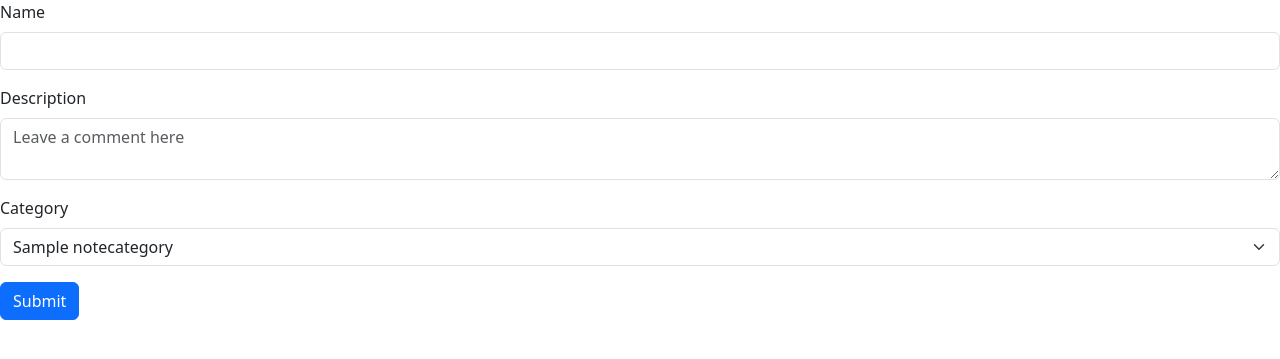
After one commit to AsTro-gg/Notes, a Django app: page /create-note/ in a window 1280 px wide. The commit adds this page. Shown: the top 359 px of the page. Run offline with Django 5.2, Linux system fonts and the light colour scheme; tables that the repository leaves empty hold one stand-in row (values such as "Sample post").

Commit message:
Made changes in the home page, also created note category creation page with django forms

```diff
--- a/notes/base/models.py
+++ b/notes/base/models.py
@@ -6,8 +6,11 @@ from django.contrib.auth.models import User
 class NoteCategory(models.Model):
     name = models.CharField(max_length=100)
 
+    def __str__(self):
+        return self.name
+
 class Note(models.Model):
     name = models.CharField(max_length=100)
     description = models.TextField()
     category = models.ForeignKey(NoteCategory, on_delete=models.SET_NULL,null=True)
-    user = models.ForeignKey(User, on_delete=models.SET_NULL,null=True)
+    user = models.ForeignKey(User, on_delete=models.CASCADE,null=True)
--- /dev/null
+++ b/notes/base/templates/create_note.html
@@ -0,0 +1,37 @@
+<!DOCTYPE html>
+<html lang="en">
+<head>
+    <meta charset="UTF-8">
+    <meta name="viewport" content="width=device-width, initial-scale=1.0">
+    <title>Create Notes</title>
+    <link href="https://cdn.jsdelivr.net/npm/bootstrap@5.3.3/dist/css/bootstrap.min.css" rel="stylesheet" integrity="sha384-QWTKZyjpPEjISv5WaRU9OFeRpok6YctnYmDr5pNlyT2bRjXh0JMhjY6hW+ALEwIH" crossorigin="anonymous">
+    <script src="https://cdn.jsdelivr.net/npm/bootstrap@5.3.3/dist/js/bootstrap.bundle.min.js" integrity="sha384-YvpcrYf0tY3lHB60NNkmXc5s9fDVZLESaAA55NDzOxhy9GkcIdslK1eN7N6jIeHz" crossorigin="anonymous"></script>
+</head>
+<body>
+
+</body>
+    <form method="post">
+        {% csrf_token %}
+        <div class="mb-3">
+            <label for="name" class="form-label">Name</label>
+            <input type="text" name="name" class="form-control" id="name" aria-describedby="emailHelp">
+        </div>
+        <div class="mb-3">
+            <label for="Description" class ="form-label">Description</label>
+            <textarea name="description" class="form-control" placeholder="Leave a comment here" id="Description"></textarea>
+          </div>
+
+        <div class="mb-3">
+            <label for="" class="form-label">Category</label>
+            <select name="category" class="form-select" aria-label="Default select example">
+                {%for i in categories%}
+                    <option value="{{i.id}}">{{i.name}}</option>
+                {%endfor%}
+            </select>
+        </div>
+
+        <button type="submit" class="btn btn-primary">Submit</button>
+    </form>
+    <script src="https://cdn.jsdelivr.net/npm/@popperjs/core@2.11.8/dist/umd/popper.min.js" integrity="sha384-I7E8VVD/ismYTF4hNIPjVp/Zjvgyol6VFvRkX/vR+Vc4jQkC+hVqc2pM8ODewa9r" crossorigin="anonymous"></script>
+    <script src="https://cdn.jsdelivr.net/npm/bootstrap@5.3.3/dist/js/bootstrap.min.js" integrity="sha384-0pUGZvbkm6XF6gxjEnlmuGrJXVbNuzT9qBBavbLwCsOGabYfZo0T0to5eqruptLy" crossorigin="anonymous"></script>
+</html>
--- a/notes/base/views.py
+++ b/notes/base/views.py
@@ -1,10 +1,34 @@
 from django.shortcuts import render
 from django.http import HttpResponse
 from .models import Note
+from .models import NoteCategory
+from .forms import NoteCategoryForm
 
 # Create your views here.
 
 def home(request):
     note_objs = Note.objects.all()
-    data  = {'notes':note_objs}
+    notecategory_objs = NoteCategory.objects.all()
+    data  = {'notes':note_objs,'notecategories':notecategory_objs}
     return render(request,'index.html',context=data)
+
+def create_note(request):
+    if request.method == 'POST':
+        name = request.POST.get('name')
+        description = request.POST.get('description')
+        category_id= request.POST.get('category')
+        notecategory_obj = NoteCategory.objects.get(id=category_id) # This is a relation field so, we import its id.
+
+        Note.objects.create(name=name,description=description,category=notecategory_obj)
+    note_category = NoteCategory.objects.all()
+    notecategory_data = {'categories': note_category}
+    return render(request,'create_note.html',context=notecategory_data)
+
+def create_notecategory(request):
+    if request.method == 'POST':
+        form = NoteCategoryForm(request.POST)
+        if form.is_valid():
+            form.save()
+    form = NoteCategoryForm
+    data = {'form':form}
+    return render(request,'create_notecategory.html',context=data)
--- a/notes/notes/urls.py
+++ b/notes/notes/urls.py
@@ -17,8 +17,13 @@ Including another URLconf
 from django.contrib import admin
 from django.urls import path
 from base.views import home
+from base.views import create_note
+from base.views import create_notecategory
 
 urlpatterns = [
     path('admin/', admin.site.urls),
-    path('',home)
+    path('',home),
+    path('create-note/',create_note),
+    path('create-notecategory/',create_notecategory)
+
 ]
```
Also changed, not shown: notes/base/forms.py (added, +15 -0 lines), notes/base/templates/create_notecategory.html (added, +24 -0 lines), notes/base/templates/index.html (+28 -1 lines), notes/base/admin.py (line endings or trailing spaces), notes/base/migrations/0002_alter_note_user.py (added).
